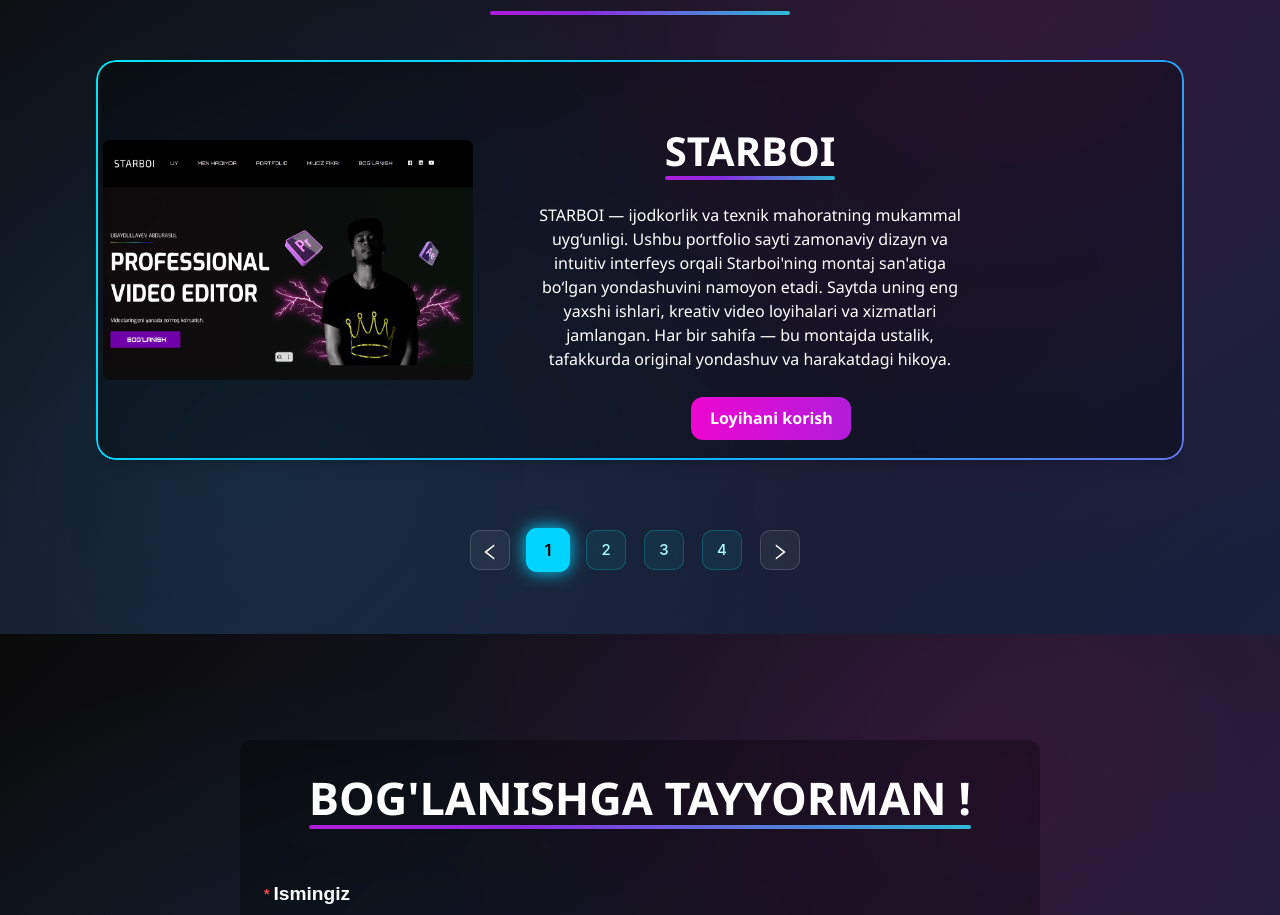
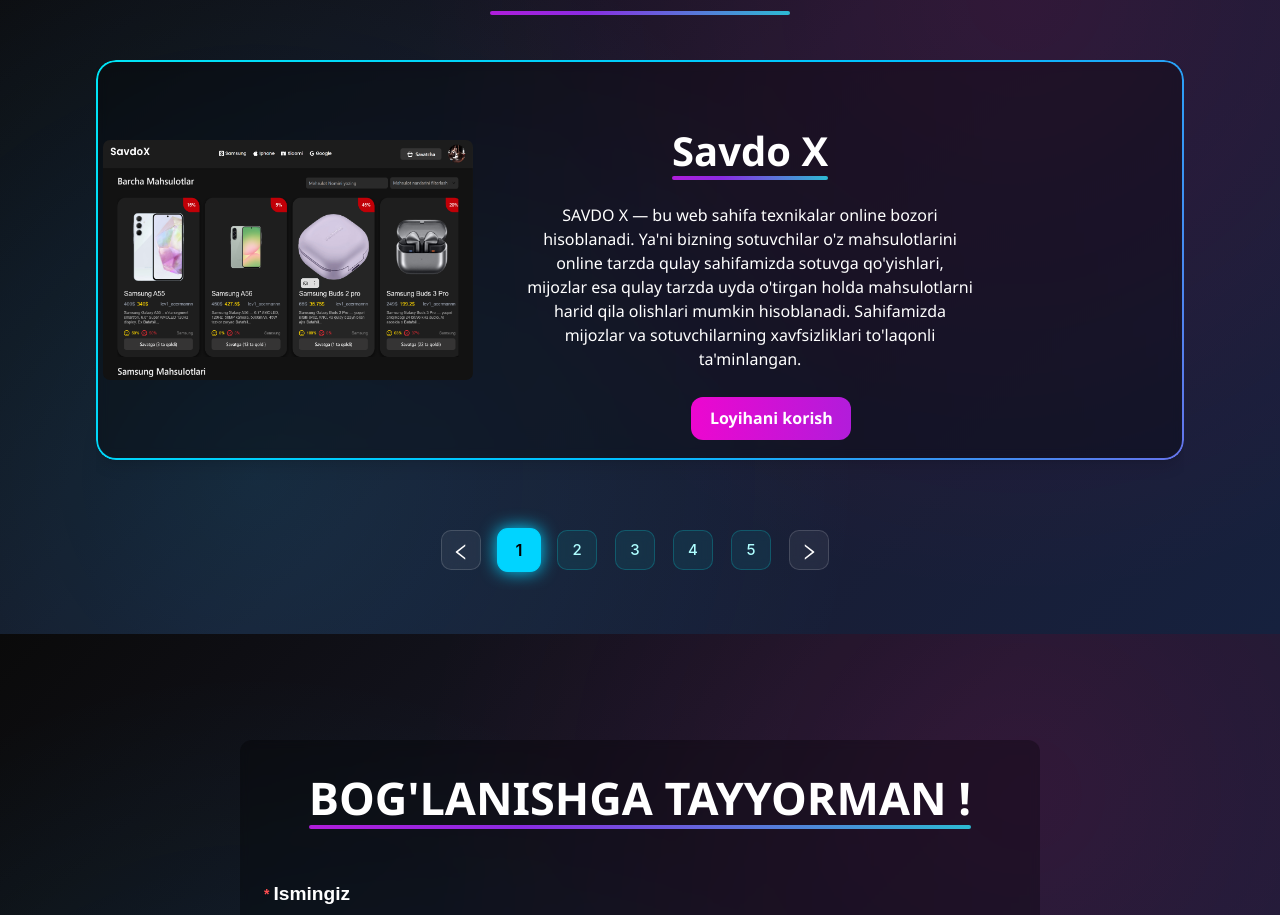
Before and after one commit to yusufjonxojimurodov/CodeDNa, a Vue app: page / in a window 1280 px wide. Shown: the part 2566-3481 px from the top of the page. Built offline with nearby package versions, Linux system fonts and the light colour scheme.

Commit message:
new portfolio project

```diff
--- a/src/components/HelperComponents/PortfolioPaginationComponent.vue
+++ b/src/components/HelperComponents/PortfolioPaginationComponent.vue
@@ -1,5 +1,5 @@
 <script setup>
-import {ref, computed } from "vue";
+import { ref, computed } from "vue";
 import { useI18n } from 'vue-i18n'
 import ContactButtonComponent from "./ContactButtonComponent.vue";
 import { LoadingOutlined } from '@ant-design/icons-vue';
@@ -14,45 +14,54 @@
   spin: true,
 });
 
-const portfolioInformation = computed( () => [
+const portfolioInformation = computed(() => [
   {
     id: 1,
+    ProjectImg: {
+      img: "/PortfolioImages/Savdo X.png",
+    },
+    ProjectName: t('portfolio.savdoX.name'),
+    Description: t('portfolio.savdoX.description'),
+    linkProject: "https://practicesavdox.netlify.app"
+  },
+  {
+    id: 2,
     ProjectImg: {
       img: "/PortfolioImages/STARBOI.webp",
     },
     ProjectName: t('portfolio.starboi.name'),
     Description: t('portfolio.starboi.description'),
-    linkProject: "https://starboi-editor.netlify.app/"
+    linkProject: "https://starboi-editor.netlify.app"
   },
 
   {
-    id: 2,
+    id: 3,
     ProjectImg: {
       img: "/PortfolioImages/maximus.webp",
     },
     ProjectName: t('portfolio.maximus.name'),
     Description: t('portfolio.maximus.description'),
-    linkProject: "https://xojimurodov-yusuf.github.io/horse-company/"
+    linkProject: "https://xojimurodov-yusuf.github.io/horse-company"
   },
 
   {
-    id: 3,
+    id: 4,
     ProjectImg: {
       img: "/PortfolioImages/weather.webp",
     },
     ProjectName: t('portfolio.weather.name'),
     Description: t('portfolio.weather.description'),
-    linkProject: "https://yusufjonxojimurodov.github.io/weatherApp/"
+    linkProject: "https://yusufjonxojimurodov.github.io/weatherApp"
   },
 
   {
-    id: 4,
+    id: 5,
     ProjectImg: {
       img: "/PortfolioImages/postroy.webp",
     },
     ProjectName: t('portfolio.postroy.name'),
     Description: t('portfolio.postroy.description'),
-    linkProject: "https://xojimurodov-yusuf.github.io/pastroyy/"
+    linkProject: "https://xojimurodov-yusuf.github.io/pastroyy"
   },
 ])
 
--- a/src/i18n/en.js
+++ b/src/i18n/en.js
@@ -1,68 +1,83 @@
 const en = {
-    navigation:{
+  navigation: {
     home: "Home",
     portfolio: "Portfolio",
     about: "About me",
     skill: "Skills",
-        contact: "Contact"
+    contact: "Contact",
   },
 
   home: {
-        aboutCodeDna: "CodeDNA — bringing your ideas to life with modern web technologies and innovative solutions.",
+    aboutCodeDna:
+      "CodeDNA — bringing your ideas to life with modern web technologies and innovative solutions.",
     about: "About me",
   },
 
   about: {
     about: "About me",
-        aboutMe: "Hello! I'm a frontend developer passionate about building modern web applications. My main focus is on the Vue.js ecosystem, and I have solid experience with JavaScript, HTML, and CSS. I work effectively on real-world projects using Pinia for state management, Axios for API integration, Ant Design Vue for building user interfaces, and Sass for writing optimized and maintainable styles.",
-        more: "More"
+    aboutMe:
+      "Hello! I'm a frontend developer passionate about building modern web applications. My main focus is on the Vue.js ecosystem, and I have solid experience with JavaScript, HTML, and CSS. I work effectively on real-world projects using Pinia for state management, Axios for API integration, Ant Design Vue for building user interfaces, and Sass for writing optimized and maintainable styles.",
+    more: "More",
   },
 
   skill: {
     mySkill: "My Experience",
 
-        webDeveloper:{
+    webDeveloper: {
       name: "Web Developer",
-            description:"I have experience in building websites using HTML, CSS, JavaScript, Vue.js, and other modern web technologies.",
+      description:
+        "I have experience in building websites using HTML, CSS, JavaScript, Vue.js, and other modern web technologies.",
     },
 
     mobileDeveloper: {
       name: "Mobile Developer",
-            description: "I have experience in building mobile applications using Vue.js, Sass, and Capacitor."
+      description:
+        "I have experience in building mobile applications using Vue.js, Sass, and Capacitor.",
     },
 
     library: {
       name: "Library",
-            description: "Pinia, one of the core libraries in Vue.js, allows me to manage global state efficiently across all components."
-        }
+      description:
+        "Pinia, one of the core libraries in Vue.js, allows me to manage global state efficiently across all components.",
+    },
   },
 
   portfolio: {
     starboi: {
       name: "Starboi",
-            description: "STARBOI — a perfect blend of creativity and technical mastery.This portfolio website showcases Starbois unique approach to the art of video editing through modern design and an intuitive user interface.It features his best works, creative video projects, and offered services — all in one place.Every page reflects mastery in editing, originality in thought, and storytelling in motion."
+      description:
+        "STARBOI — a perfect blend of creativity and technical mastery.This portfolio website showcases Starbois unique approach to the art of video editing through modern design and an intuitive user interface.It features his best works, creative video projects, and offered services — all in one place.Every page reflects mastery in editing, originality in thought, and storytelling in motion.",
     },
 
     maximus: {
       name: "Maximus",
-            description: "MAXIMUS — a modern and reliable website developed for a company specializing in horse-related services.Through this platform, users can access comprehensive information about the company’s activities, available services, horse care, training programs, and contact options."
+      description:
+        "MAXIMUS — a modern and reliable website developed for a company specializing in horse-related services.Through this platform, users can access comprehensive information about the company’s activities, available services, horse care, training programs, and contact options.",
     },
 
     weather: {
       name: "Weather App",
-            description: "WEATHER — a modern application that delivers real-time weather data through a clean, simple, and visually appealing interface.Users can quickly access essential information such as current weather conditions, temperature, humidity, wind speed, and a 7-day forecast.The app is built with a minimalist design, user-friendly interface, and a fully responsive layout optimized for mobile devices."
+      description:
+        "WEATHER — a modern application that delivers real-time weather data through a clean, simple, and visually appealing interface.Users can quickly access essential information such as current weather conditions, temperature, humidity, wind speed, and a 7-day forecast.The app is built with a minimalist design, user-friendly interface, and a fully responsive layout optimized for mobile devices.",
     },
 
     postroy: {
       name: "Postroy Landing",
-            description: "POSTROY LANDING — a functional and visually consistent website developed for a modern and reliable construction materials company.The site provides users with access to a product catalog, prices, descriptions, and a fast ordering option.Its design follows a clean and confident style that reflects a strong and professional corporate image."
+      description:
+        "POSTROY LANDING — a functional and visually consistent website developed for a modern and reliable construction materials company.The site provides users with access to a product catalog, prices, descriptions, and a fast ordering option.Its design follows a clean and confident style that reflects a strong and professional corporate image.",
     },
 
-        seeProject: "See Project"
+    savdoX: {
+      name: "Savdo X",
+      description:
+        "SAVDO X is an online marketplace for web technologies. This means that our sellers can conveniently list their products for sale on our platform, while customers can easily purchase products from the comfort of their homes. On our platform, the security of both customers and sellers is fully ensured.",
+    },
+
+    seeProject: "See Project",
   },
 
   contact: {
-        readyConnect:"I'm ready to connect!",
+    readyConnect: "I'm ready to connect!",
     nameInput: "Name",
     numberInput: "Number",
     messageInput: "Message",
@@ -72,18 +87,18 @@
       lettersWarn: "Please enter your name in letters",
       fullName: "Please enter your full name",
       trueNumber: "Enter a valid phone number",
-          fullNumber: "Your message must contain enough digits!"
+      fullNumber: "Your message must contain enough digits!",
     },
 
     error: {
       failedMessage: "Failed to send message",
       ErrorServer: "Could not connect to the server",
-          invalidRequest: "Invalid data was sent to the server"
+      invalidRequest: "Invalid data was sent to the server",
     },
 
     sending: "Sending...",
-        sendedMessage: "Message sent. Please wait for my reply"
-    }
-}
+    sendedMessage: "Message sent. Please wait for my reply",
+  },
+};
 
-export default en
+export default en;
--- a/src/i18n/ru.js
+++ b/src/i18n/ru.js
@@ -4,18 +4,20 @@
     portfolio: "Портфолио",
     about: "Обо мне",
     skill: "Навыки",
-        contact: "Контакты"
+    contact: "Контакты",
   },
 
   home: {
-        aboutCodeDna: "CodeDNA — воплощение ваших идей в жизнь с помощью современных веб-технологий и инновационных решений",
+    aboutCodeDna:
+      "CodeDNA — воплощение ваших идей в жизнь с помощью современных веб-технологий и инновационных решений",
     about: "Обо мне",
   },
 
   about: {
     about: "Обо мне",
-        aboutMe: "Привет! Я frontend-разработчик, увлечённый созданием современных веб-приложений. Основное внимание уделяю экосистеме Vue.js, а также обладаю прочным опытом работы с JavaScript, HTML и CSS. В реальных проектах эффективно использую Pinia для управления состоянием, Axios для интеграции с API, Ant Design Vue для построения пользовательских интерфейсов и Sass для оптимизированной стилизации. Подробнее",
-        more: "Ещё"
+    aboutMe:
+      "Привет! Я frontend-разработчик, увлечённый созданием современных веб-приложений. Основное внимание уделяю экосистеме Vue.js, а также обладаю прочным опытом работы с JavaScript, HTML и CSS. В реальных проектах эффективно использую Pinia для управления состоянием, Axios для интеграции с API, Ant Design Vue для построения пользовательских интерфейсов и Sass для оптимизированной стилизации. Подробнее",
+    more: "Ещё",
   },
 
   skill: {
@@ -23,42 +25,55 @@
 
     webDeveloper: {
       name: "Веб-разработчик",
-            description: "Имею опыт создания веб-сайтов с использованием HTML, CSS, JavaScript, Vue.js и других современных веб-технологий",
+      description:
+        "Имею опыт создания веб-сайтов с использованием HTML, CSS, JavaScript, Vue.js и других современных веб-технологий",
     },
 
     mobileDeveloper: {
       name: "Мобильный разработчик",
-            description: "Имею опыт разработки мобильных приложений с использованием Vue.js, Sass и Capacitor"
+      description:
+        "Имею опыт разработки мобильных приложений с использованием Vue.js, Sass и Capacitor",
     },
 
     library: {
       name: "Библиотеки",
-            description: "Одна из основных библиотек во Vue.js — Pinia, с её помощью я управляю глобальными данными во всех компонентах"
-        }
+      description:
+        "Одна из основных библиотек во Vue.js — Pinia, с её помощью я управляю глобальными данными во всех компонентах",
+    },
   },
 
   portfolio: {
     starboi: {
       name: "STARBOI",
-            description: "STARBOI — идеальное сочетание креативности и технического мастерства. Этот сайт-портфолио демонстрирует подход Starboi к искусству монтажа через современный дизайн и интуитивно понятный интерфейс. На сайте представлены его лучшие работы, креативные видеопроекты и предоставляемые услуги. Каждая страница — это демонстрация мастерства, оригинального мышления и рассказ в движении."
+      description:
+        "STARBOI — идеальное сочетание креативности и технического мастерства. Этот сайт-портфолио демонстрирует подход Starboi к искусству монтажа через современный дизайн и интуитивно понятный интерфейс. На сайте представлены его лучшие работы, креативные видеопроекты и предоставляемые услуги. Каждая страница — это демонстрация мастерства, оригинального мышления и рассказ в движении.",
     },
 
     maximus: {
       name: "MAXIMUS",
-            description: "MAXIMUS — современный и надёжный веб-сайт, разработанный для компании, специализирующейся на услугах, связанных с лошадьми. Сайт предоставляет пользователям полную информацию о деятельности компании, видах услуг, уходе за лошадьми, тренировках и способах связи."
+      description:
+        "MAXIMUS — современный и надёжный веб-сайт, разработанный для компании, специализирующейся на услугах, связанных с лошадьми. Сайт предоставляет пользователям полную информацию о деятельности компании, видах услуг, уходе за лошадьми, тренировках и способах связи.",
     },
 
     weather: {
       name: "WEATHER APP",
-            description: "WEATHER — современное приложение, предоставляющее данные о погоде в реальном времени через простой, точный и красивый интерфейс. Пользователи могут быстро получать информацию о текущих погодных условиях, температуре, влажности, скорости ветра и прогнозе на 7 дней. Приложение разработано с минималистичным дизайном, удобным интерфейсом и адаптивной (мобильной) структурой."
+      description:
+        "WEATHER — современное приложение, предоставляющее данные о погоде в реальном времени через простой, точный и красивый интерфейс. Пользователи могут быстро получать информацию о текущих погодных условиях, температуре, влажности, скорости ветра и прогнозе на 7 дней. Приложение разработано с минималистичным дизайном, удобным интерфейсом и адаптивной (мобильной) структурой.",
     },
 
     postroy: {
       name: "POSTROY LANDING",
-            description: "POSTROY LANDING — функциональный и визуально продуманный сайт, созданный для надёжной и современной компании по продаже строительных материалов. Сайт позволяет пользователям просматривать каталог продукции, цены, описания и быстро оформлять заказы. Дизайн выполнен в строгом, вызывающем доверие стиле и отражает профессиональный корпоративный имидж."
+      description:
+        "POSTROY LANDING — функциональный и визуально продуманный сайт, созданный для надёжной и современной компании по продаже строительных материалов. Сайт позволяет пользователям просматривать каталог продукции, цены, описания и быстро оформлять заказы. Дизайн выполнен в строгом, вызывающем доверие стиле и отражает профессиональный корпоративный имидж.",
     },
 
-        seeProject: "Посмотреть проект"
+    savdoX: {
+      name: "Savdo X",
+      description:
+        "SAVDO X — это онлайн-рынок веб-технологий. Наши продавцы могут удобно размещать свои товары на нашей платформе, а покупатели — приобретать их, не выходя из дома. На нашей платформе полностью обеспечивается безопасность как покупателей, так и продавцов.",
+    },
+
+    seeProject: "Посмотреть проект",
   },
 
   contact: {
@@ -72,18 +87,18 @@
       lettersWarn: "Введите имя буквами",
       fullName: "Пожалуйста, введите полное имя",
       trueNumber: "Введите корректный номер",
-            fullNumber: "В сообщении недостаточно цифр!"
+      fullNumber: "В сообщении недостаточно цифр!",
     },
 
     error: {
       failedMessage: "Не удалось отправить сообщение",
       ErrorServer: "Не удалось подключиться к серверу",
-           invalidRequest: "На сервер отправлены некорректные данные"
+      invalidRequest: "На сервер отправлены некорректные данные",
     },
 
     sending: "Отправляется...",
-        sendedMessage: "Сообщение отправлено. Пожалуйста, дождитесь моего ответа"
-    }
-}
+    sendedMessage: "Сообщение отправлено. Пожалуйста, дождитесь моего ответа",
+  },
+};
 
-export default ru
+export default ru;
--- a/src/i18n/uz.js
+++ b/src/i18n/uz.js
@@ -60,6 +60,11 @@
             description: "POSTROY LANDING — zamonaviy va ishonchli qurilish materiallari kompaniyasi uchun ishlab chiqilgan funksional va estetikasiga mos veb-sayt. Sayt foydalanuvchilarga mahsulotlar katalogi, narxlar, tavsiflar va tezkor buyurtma berish imkonini taqdim etadi. Sayt dizayni qat’iy, ishonch uyg‘otuvchi uslubda yaratilgan bo‘lib, professional korporativ imidjni aks ettiradi."
         },
 
+        savdoX: {
+            name: "Savdo X",
+            description: "SAVDO X — bu web sahifa texnikalar online bozori hisoblanadi. Ya'ni bizning sotuvchilar o'z mahsulotlarini online tarzda qulay sahifamizda sotuvga qo'yishlari, mijozlar esa qulay tarzda uyda o'tirgan holda mahsulotlarni harid qila olishlari mumkin hisoblanadi. Sahifamizda mijozlar va sotuvchilarning xavfsizliklari to'laqonli ta'minlangan."
+        },
+
         seeProject: "Loyihani korish"
     },
 
```
Also changed, not shown: public/PortfolioImages/Savdo X.png (added). Lines whose indentation alone changed are shown as unchanged.
